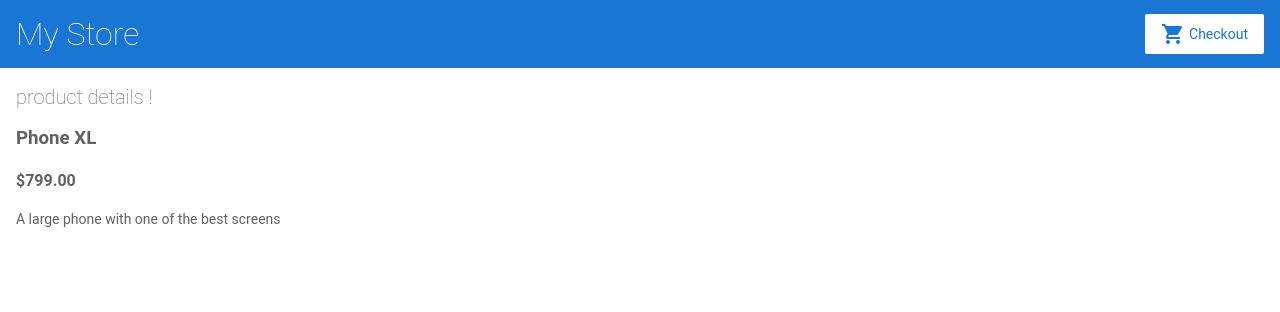
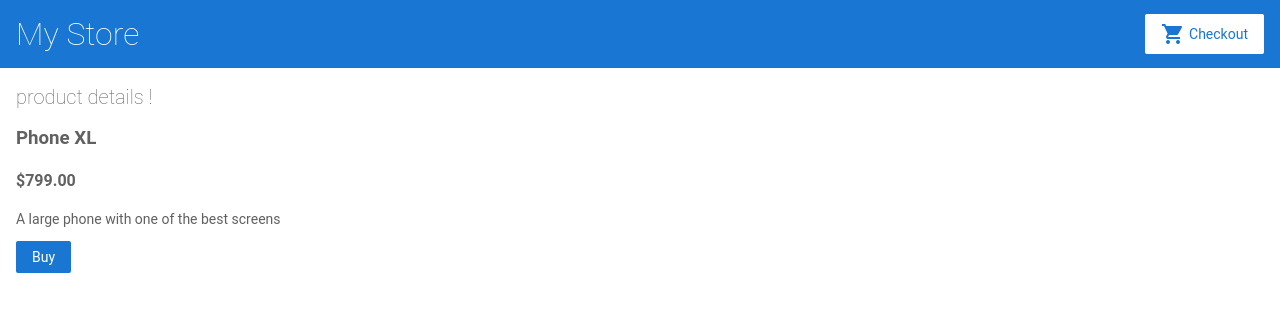
Before and after one commit to WuYouyan/angular-getting-started, an Angular app: page /products/0 in a window 1280 px wide. Shown: the top 312 px of the page. Built offline with nearby package versions, Linux system fonts and the light colour scheme.

Commit message:
inject CartService and create 'Buy' button

```diff
--- a/src/app/product-details/product-details.component.html
+++ b/src/app/product-details/product-details.component.html
@@ -4,4 +4,6 @@
     <h3>{{product.name}}</h3>
     <h4>{{product.price | currency }}</h4>
     <p>{{product.description}}</p>
+
+    <button (click)="addToCart(product)">Buy</button>
 </div>
--- a/src/app/product-details/product-details.component.ts
+++ b/src/app/product-details/product-details.component.ts
@@ -2,6 +2,7 @@
 import { ActivatedRoute } from '@angular/router';
 
 import { products } from '../products';
+import { CartService } from '../cart.service';
 
 @Component({
   selector: 'app-product-details',
@@ -12,9 +13,10 @@
 
   product;
 
-  constructor(private route : ActivatedRoute) {
-
-  }
+  constructor(
+    private route : ActivatedRoute,
+    private cartService : CartService
+  ) {  }
 
   ngOnInit() {
     this.route.paramMap.subscribe(params=>{
@@ -22,4 +24,9 @@
     });
   }
 
+  addToCart(product){
+    window.alert('Your prroduct has been added to the cart !');
+    this.cartService.addToCart(product);
+  }
+
 }
```
